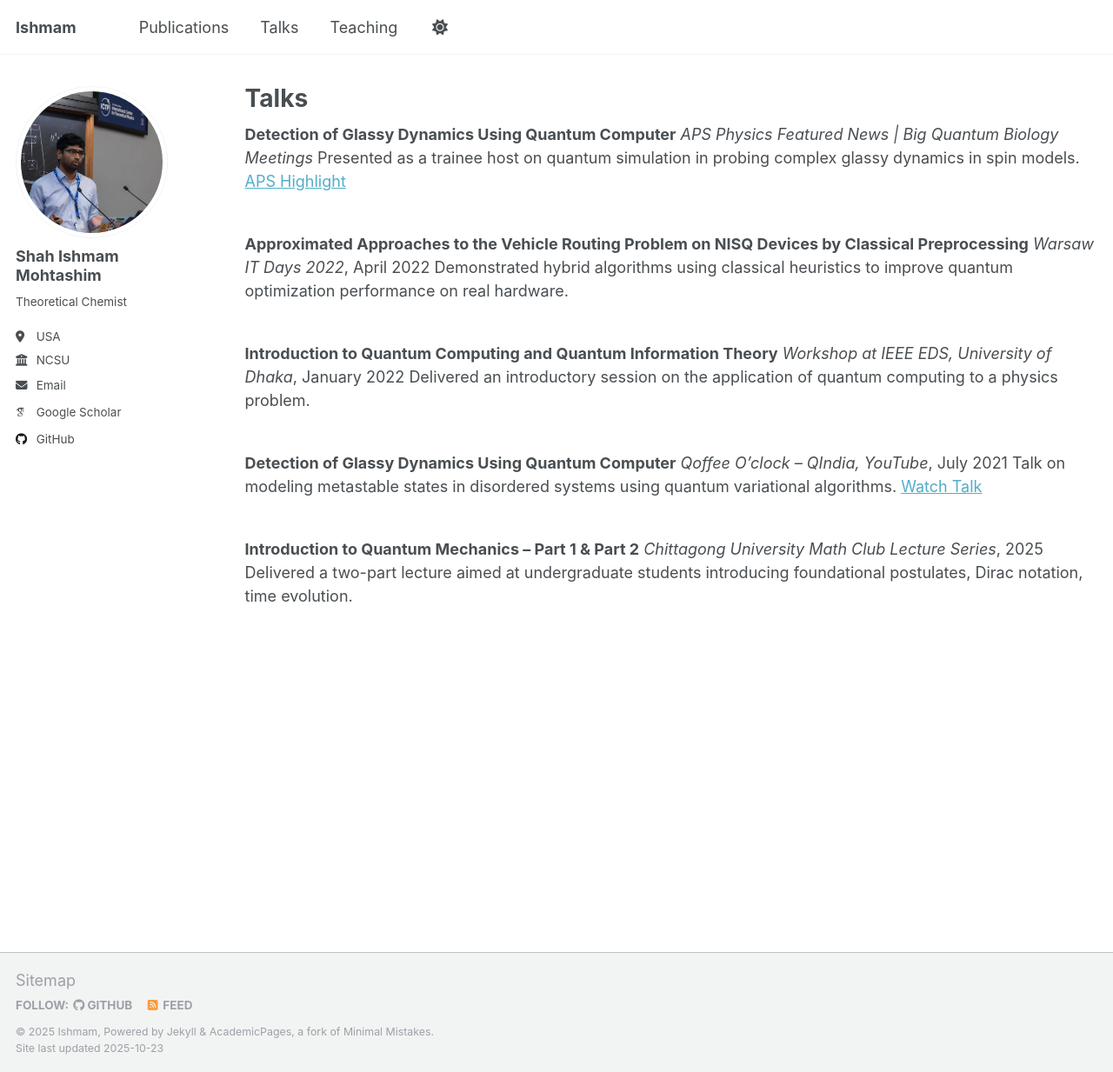
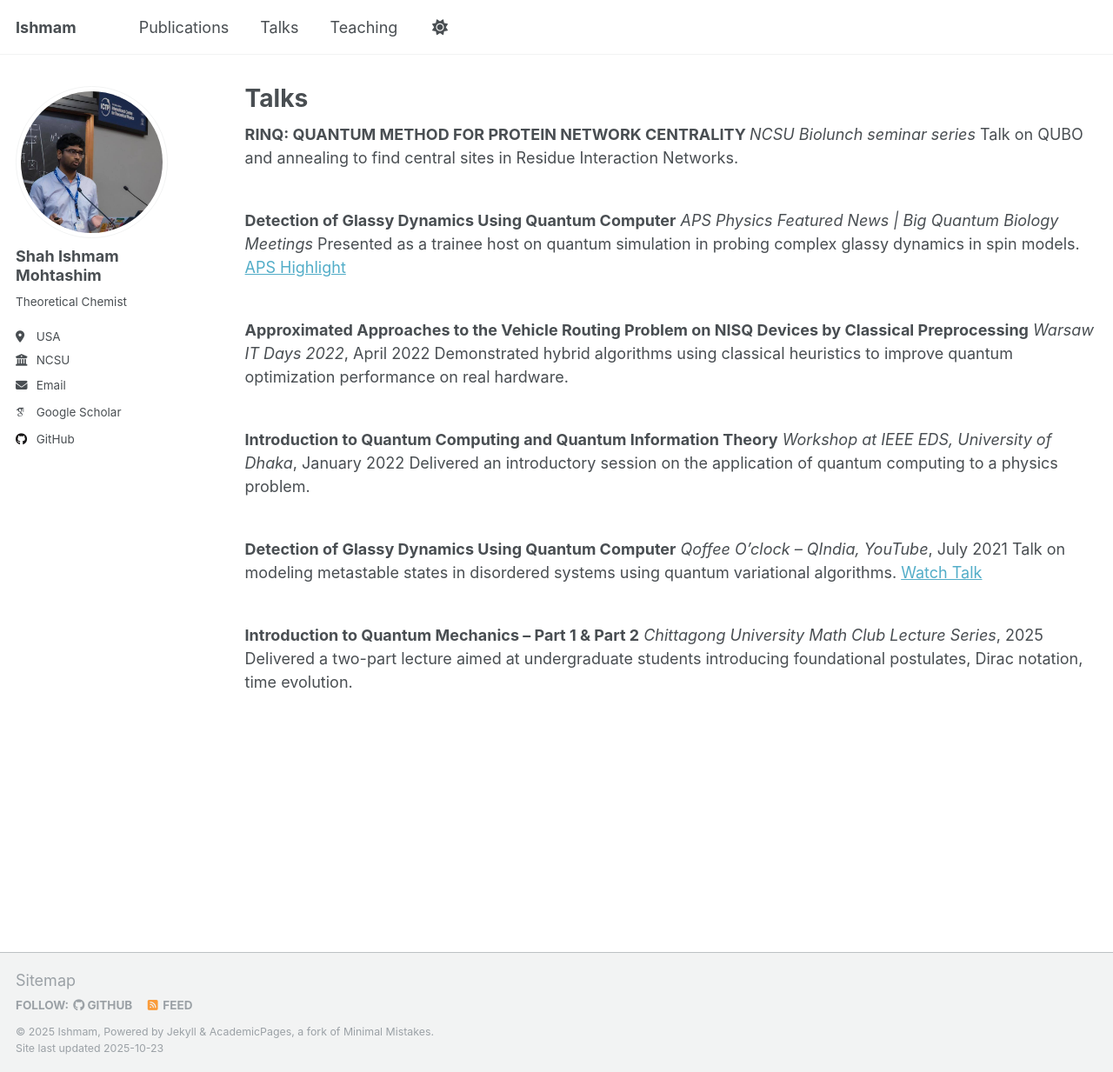
Before and after one commit to IshmamShah/ishmamshah.github.io, a Jekyll site: the page built from _pages/talks.html, in a window 1280 px wide and 1233 px high. Shown: the whole window at 87% size. Built offline with Jekyll 4.4.1, drawn with Linux system fonts in a browser that asks for light colours; some web fonts are replaced.

Commit message:
Update talks.html

```diff
--- a/_pages/talks.html
+++ b/_pages/talks.html
@@ -4,6 +4,12 @@ title: "Talks"
 permalink: /talks/
 author_profile: true
 ---
+
+<div class="pub" style="margin-bottom: 2.5em;">
+<b>RINQ: QUANTUM METHOD FOR PROTEIN NETWORK CENTRALITY </b>
+<i>NCSU Biolunch seminar series</i>
+Talk on QUBO and annealing to find central sites in Residue Interaction Networks.
+</div>
 
 <div class="pub" style="margin-bottom: 2.5em;">
 <b>Detection of Glassy Dynamics Using Quantum Computer</b>
```
